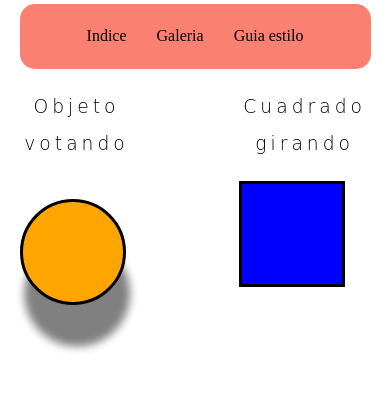
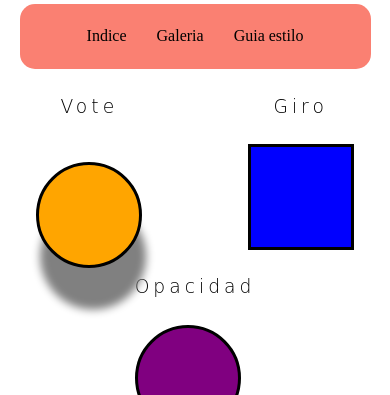
Before and after one commit to rtrollano/DAM1M04-Exercici005, a plain HTML site: page galeria.html in a window 390 px wide. Shown: the part 103-498 px from the top of the page. Drawn offline with nearby package versions, Linux system fonts and the light colour scheme; a web font is replaced by a local one.

Commit message:
modificacion galeria
Inserto un 3r elemento con animacion de opacidad

```diff
--- a/estils.css
+++ b/estils.css
@@ -176,9 +176,18 @@ p {
   height: 100px;
   border-radius: 0%;
   border: 3px solid black;
-  animation: girar 5s ease-out infinite ;
+  animation: girar 5s linear infinite ;
   left: 0;
-
+  background-color: blue;
+}
+.bola {
+  width: 100px;
+  height: 100px;
+  border-radius: 50%;
+  border: 3px solid black;
+  animation: opac 5s ease-out infinite ;
+  left: 0;
+  background-color: purple;
 }
 
 /*Declaración funciones*/
@@ -186,19 +195,21 @@ p {
   0% {
     transform: translateY(0%);
     box-shadow: 5px 50px 10px grey;
-
   }
   50% {
     transform: translateY(100%);
     box-shadow: 0px 0px 0px grey;
-
   }
   100% {
     transform: translateY(0%);
     box-shadow: 5px 50px 10px grey;
-
   }
 }
+   @keyframes opac {
+    50% {
+      opacity: 0.5;
+   }
+  }
 
   @keyframes girar {
   0% {
@@ -208,20 +219,14 @@ p {
   25% {
     transform: rotate(90deg);
     background: green;
-    width: 75px;
-    height: 75px;
   }
   50% {
     transform: rotate(180deg);
     background: yellow;
-    width:50px;
-    height: 50px;
   }
   75% {
     transform: rotate(270deg);
     background: pink;
-    width:25px;
-    height: 25px;
   }
   100% {
     transform: rotate(360deg);
@@ -317,6 +322,10 @@ p {
     max-width: 1264px;
     text-align: center;
   }
+  .espacio {
+    display: flex;
+    flex-wrap: wrap;
+  }
 }
 
 
--- a/galeria.html
+++ b/galeria.html
@@ -26,12 +26,16 @@
 <div>
     <div class="espacio">
         <div>
-            <h3>Objeto votando</h3>
+            <h3>Vote</h3>
             <div class="forma transform"></div>
         </div>
         <div>
-            <h3>Cuadrado girando</h3>
+            <h3>Giro</h3>
             <div class="cuadro"></div>
+        </div>
+        <div>
+            <h3>Opacidad</h3>
+            <div class="bola"></div>
         </div>
     </div>
 </div>
```
Also changed, not shown: index.html (+3 -3 lines).
